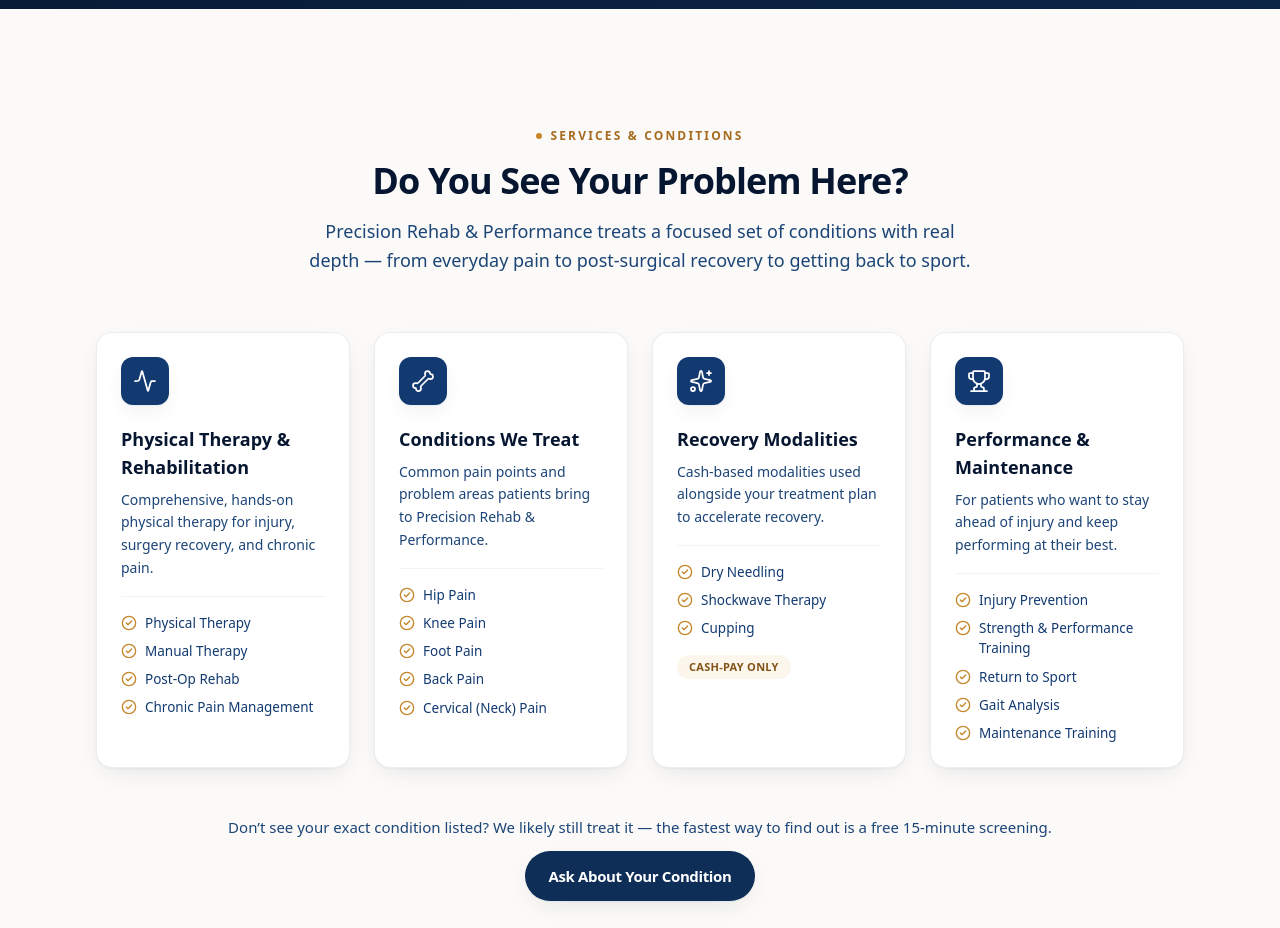
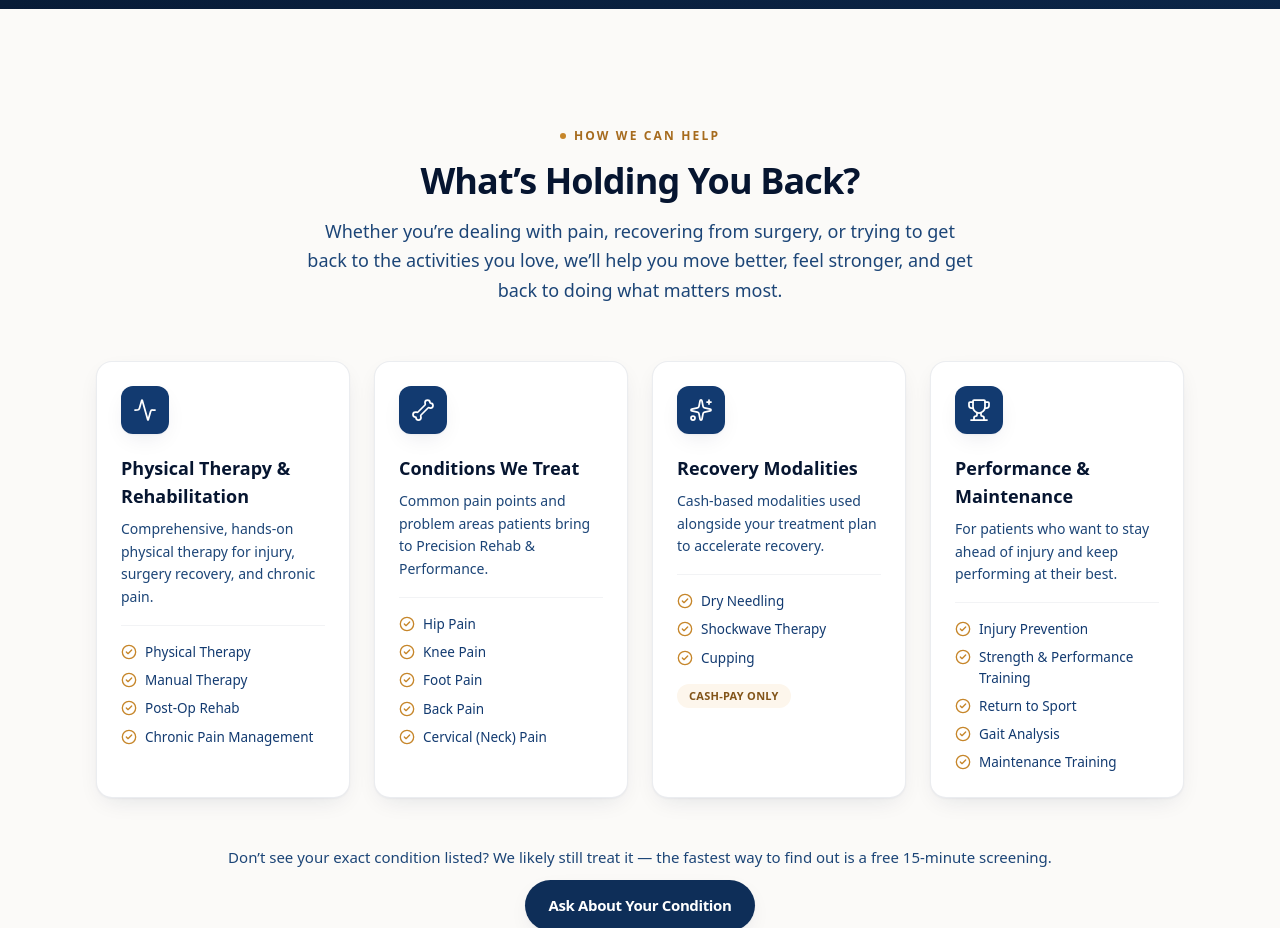
Before and after one commit to thre3labs/Precision-Rehab-Performance, a Next.js app in the folder precision-rehab-phase1_4/precision-rehab/: page / in a window 1280 px wide. Shown: the part 1160-2088 px from the top of the page. Built offline with nearby package versions, Linux system fonts and the light colour scheme.

Commit message:
Add files via upload

```diff
--- a/precision-rehab-phase1_4/precision-rehab/src/components/sections/Services.tsx
+++ b/precision-rehab-phase1_4/precision-rehab/src/components/sections/Services.tsx
@@ -17,14 +17,15 @@
     <section id="services" className="scroll-mt-20 bg-stone-25 py-20 sm:py-28">
       <Container>
         <div className="mx-auto max-w-2xl text-center">
-          <Eyebrow>Services &amp; Conditions</Eyebrow>
+          <Eyebrow>How We Can Help</Eyebrow>
           <h2 className="mt-4 text-3xl font-extrabold tracking-tight text-navy-950 sm:text-4xl">
-            Do You See Your Problem Here?
+            What&rsquo;s Holding You Back?
           </h2>
           <p className="mt-4 text-lg leading-relaxed text-navy-600">
-            Precision Rehab &amp; Performance treats a focused set of
-            conditions with real depth — from everyday pain to
-            post-surgical recovery to getting back to sport.
+            Whether you&rsquo;re dealing with pain, recovering from surgery,
+            or trying to get back to the activities you love, we&rsquo;ll
+            help you move better, feel stronger, and get back to doing what
+            matters most.
           </p>
         </div>
 
```
